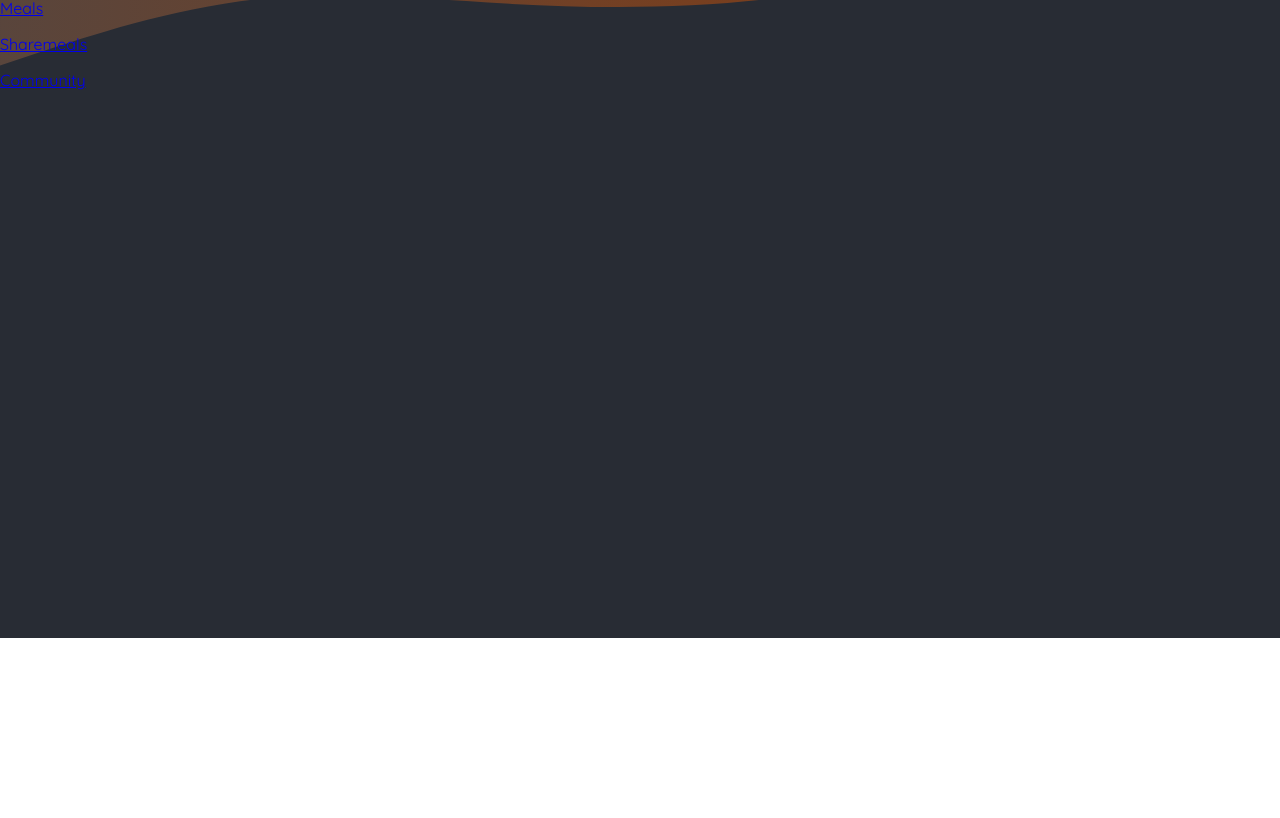
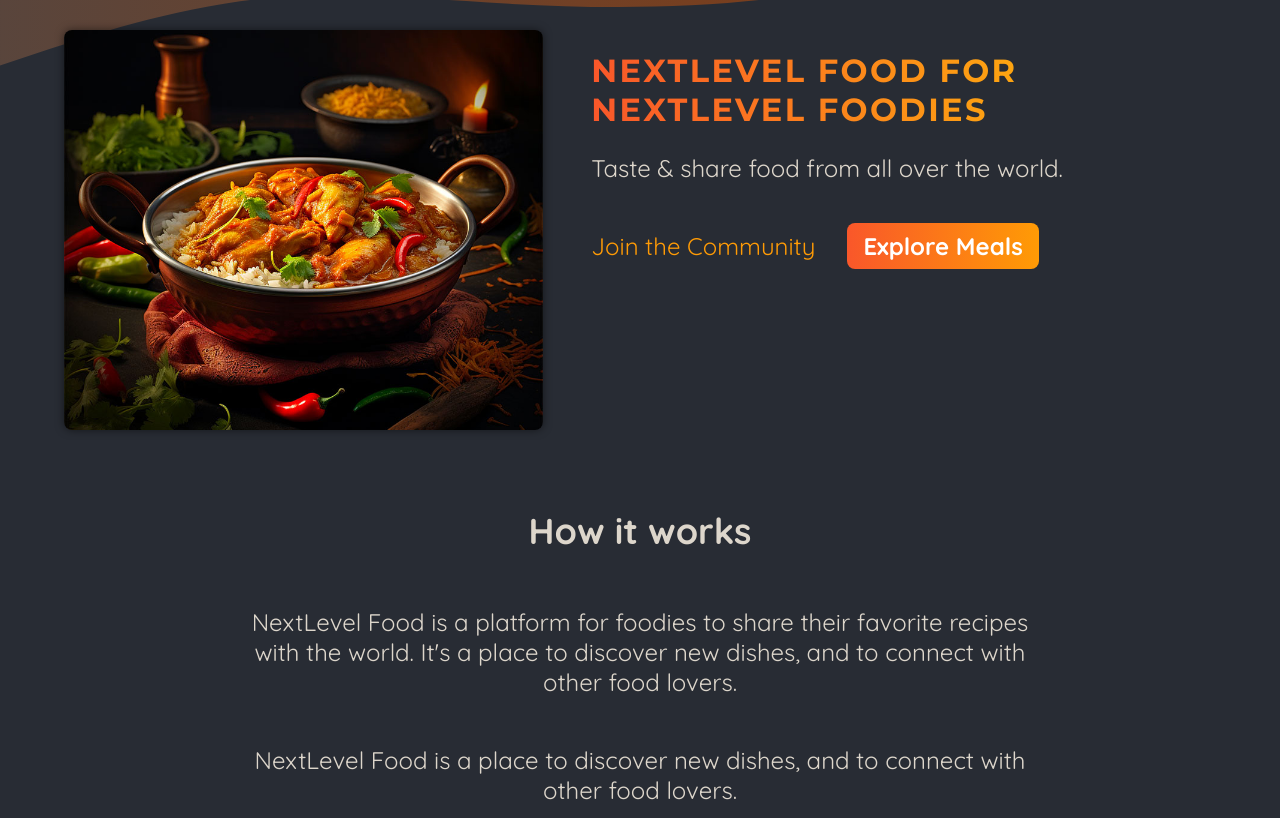
Before and after one commit to cshoon95/Foodies, a Next.js app: page / in a window 1280 px wide. Shown: the part 162-980 px from the top of the page. Before the commit the page ends 800 px from the top, so only its background shows below. Built offline with nearby package versions, Linux system fonts and the light colour scheme.

Commit message:
[공통] 홈 화면 스타일링

```diff
--- /dev/null
+++ b/src/app/page.module.css
@@ -0,0 +1,75 @@
+.header {
+  display: flex;
+  gap: 3rem;
+  margin: 3rem auto;
+  width: 90%;
+  max-width: 75rem;
+}
+
+.slideshow {
+  width: 40rem;
+  height: 25rem;
+}
+
+.hero {
+  color: #ddd6cb;
+  font-size: 1.5rem;
+}
+
+.hero h1 {
+  font-size: 2rem;
+  font-weight: bold;
+  font-family: 'Montserrat', sans-serif;
+  letter-spacing: 0.15rem;
+  text-transform: uppercase;
+  background: linear-gradient(90deg, #f9572a, #ffc905);
+  background-clip: text;
+  -webkit-background-clip: text;
+  -webkit-text-fill-color: transparent;
+}
+
+.cta {
+  font-size: 1.5rem;
+  display: flex;
+  gap: 1rem;
+}
+
+.cta a {
+  display: inline-block;
+  margin-top: 1rem;
+  padding: 0.5rem 1rem;
+  border-radius: 0.5rem;
+  background: linear-gradient(90deg, #f9572a, #ff9b05);
+  color: #ffffff;
+  font-weight: bold;
+  text-decoration: none;
+}
+
+.cta a:hover,
+.cta a:active {
+  background: linear-gradient(90deg, #fd4715, #f9b241);
+}
+
+.cta a:first-child {
+  background: transparent;
+  font-weight: normal;
+  color: #ff9b05;
+  padding-left: 0;
+}
+
+.cta a:first-child:hover,
+.cta a:first-child:active {
+  background: transparent;
+  color: #f9b241;
+}
+
+.section {
+  display: flex;
+  flex-direction: column;
+  color: #ddd6cb;
+  font-size: 1.5rem;
+  max-width: 50rem;
+  width: 90%;
+  margin: 2rem auto;
+  text-align: center;
+}
--- a/src/app/page.tsx
+++ b/src/app/page.tsx
@@ -1,12 +1,53 @@
-import Image from "next/image";
-import Link from "next/link";
+import Link from 'next/link';
+
+import classes from './page.module.css';
+import ImageSlideshow from '@/components/images/image-slideshow';
 
 export default function Home() {
   return (
-    <main>
-      <p><Link href="/meals">Meals</Link></p>
-      <p><Link href="/meals/share">Sharemeals</Link></p>
-      <p><Link href="/community">Community</Link></p>
-    </main>
+    <>
+      <header className={classes.header}>
+        <div className={classes.slideshow}>
+          <ImageSlideshow />
+        </div>
+        <div>
+          <div className={classes.hero}>
+            <h1>NextLevel Food for NextLevel Foodies</h1>
+            <p>Taste & share food from all over the world.</p>
+          </div>
+          <div className={classes.cta}>
+            <Link href="/community">Join the Community</Link>
+            <Link href="/meals">Explore Meals</Link>
+          </div>
+        </div>
+      </header>
+      <main>
+        <section className={classes.section}>
+          <h2>How it works</h2>
+          <p>
+            NextLevel Food is a platform for foodies to share their favorite
+            recipes with the world. It&apos;s a place to discover new dishes, and to
+            connect with other food lovers.
+          </p>
+          <p>
+            NextLevel Food is a place to discover new dishes, and to connect
+            with other food lovers.
+          </p>
+        </section>
+
+        <section className={classes.section}>
+          <h2>Why NextLevel Food?</h2>
+          <p>
+            NextLevel Food is a platform for foodies to share their favorite
+            recipes with the world. It&apos;s a place to discover new dishes, and to
+            connect with other food lovers.
+          </p>
+          <p>
+            NextLevel Food is a place to discover new dishes, and to connect
+            with other food lovers.
+          </p>
+        </section>
+      </main>
+    </>
   );
 }
```
